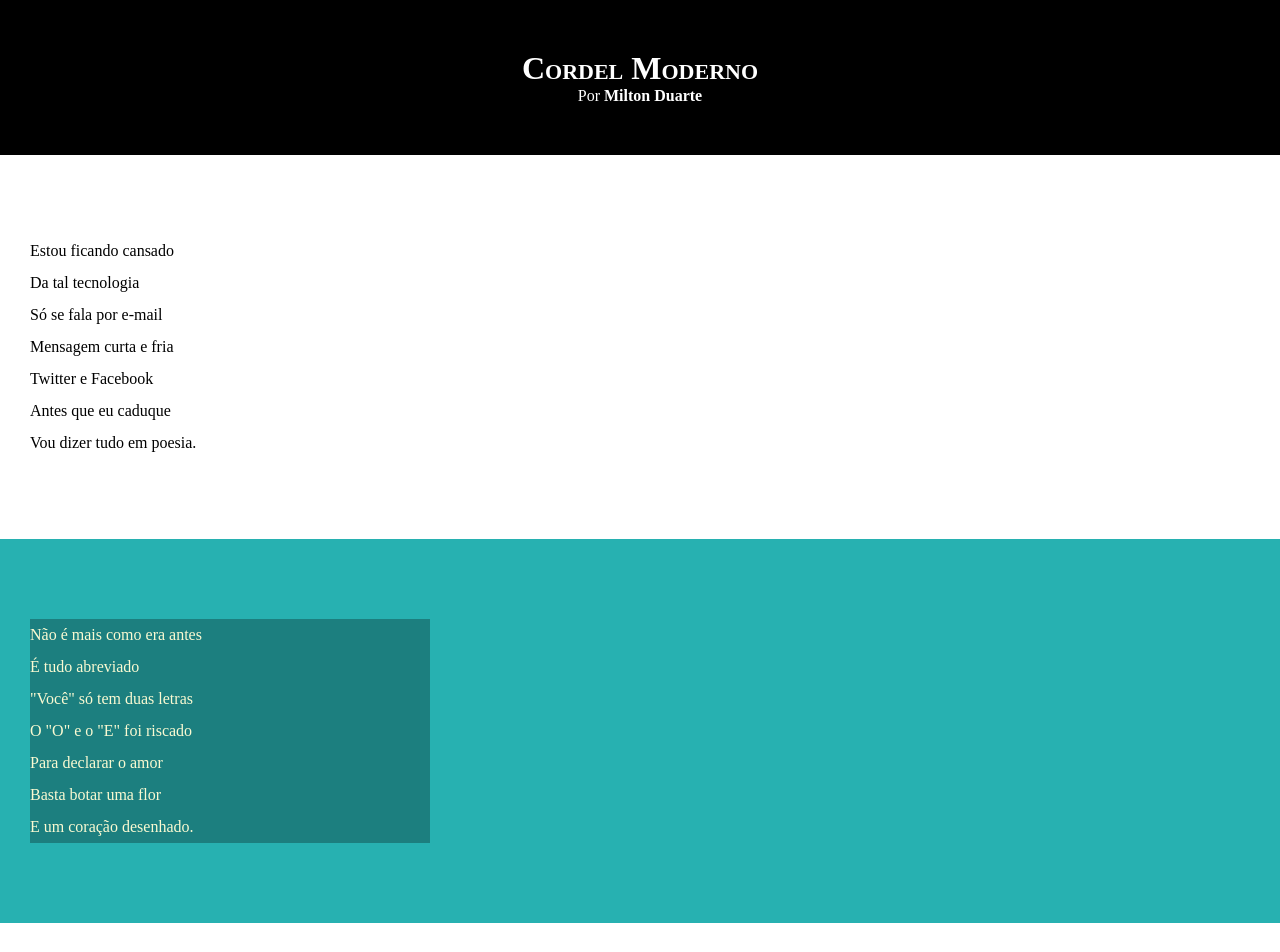
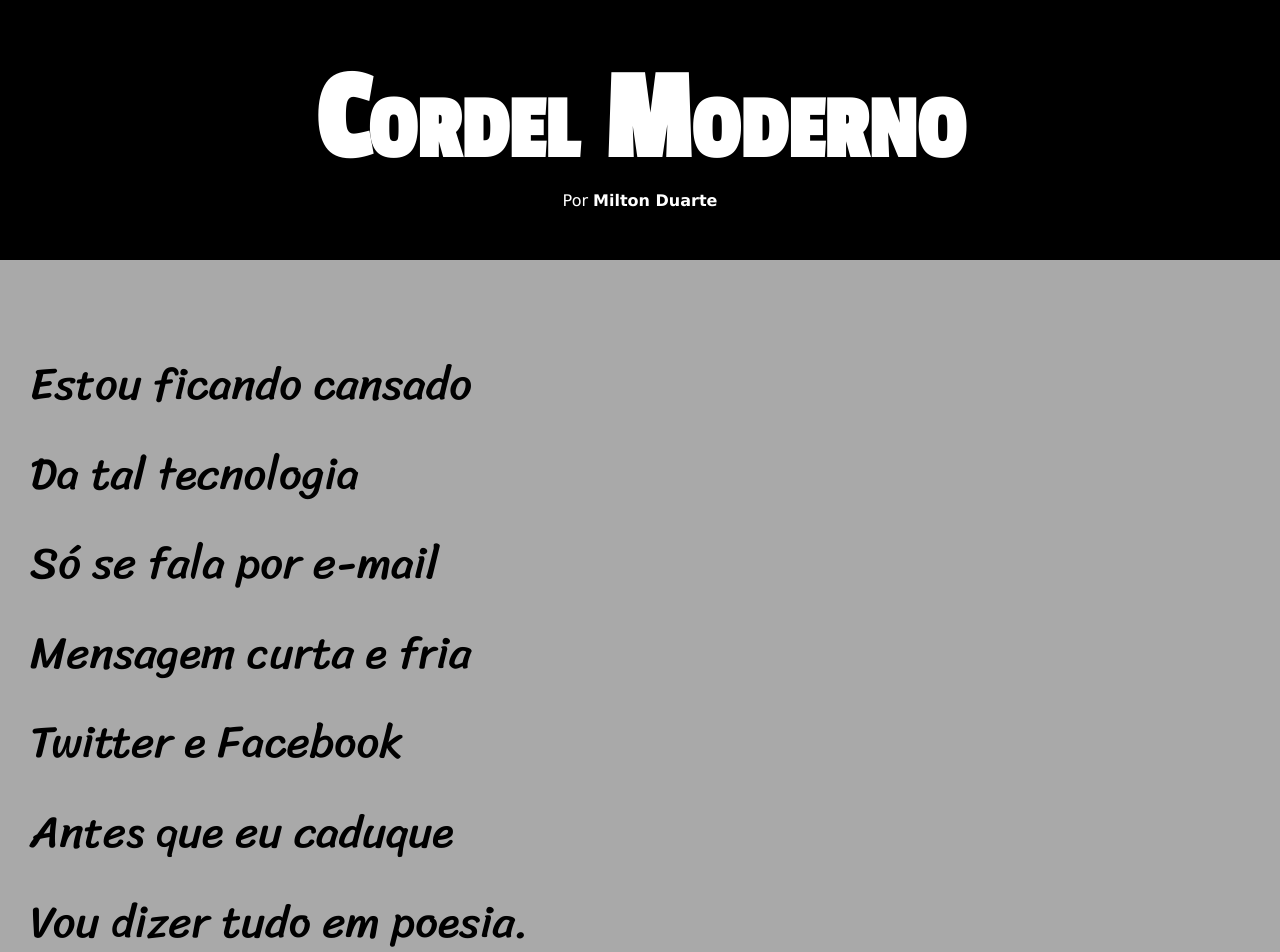
Before and after one commit to viniciuscalefo/HTML-CSS, a plain HTML site: page exercicios/desafio12/index.html in a window 1280 px wide. Shown: the top 952 px of the page. Drawn offline with Linux system fonts and the light colour scheme.

Commit message:
Update style.css

```diff
--- a/exercicios/desafio12/estilo/style.css
+++ b/exercicios/desafio12/estilo/style.css
@@ -1,12 +1,21 @@
 @charset "UTF-8";
 
+@import url('https://fonts.googleapis.com/css2?family=Sriracha&display=swap');
+@import url('https://fonts.googleapis.com/css2?family=Passion+One&display=swap');
+:root {
+    --fonte1: Verdana, Geneva, Tahoma, sans-serif;
+    --fonte2: 'Passion One', cursive;
+    --fonte3: 'Sriracha', cursive;
+}
 *{
     margin: 0px;
     padding: 0px;
+    font-size: 1em;
 }
 html,body{
     min-height: 100vh;
     background-color: darkgray;
+    font-family: var(--fonte1);
 }
 
 header{
@@ -18,6 +27,8 @@ header{
 header > h1{
     padding-top: 50px;
     font-variant: small-caps;
+    font-size: 10vw;
+    font-family: var(--fonte2)
 }
 
 header > p {
@@ -39,19 +50,24 @@ section{
     padding-bottom: 10vh;
     line-height: 2em;
     padding-left: 30px;
+    font-family: var(--fonte3);
+    font-size: 3.5vw;
+
 }
 section.normal{
-    background-color: white;
-    color: black;
+    background-color:white
+    color:black;
 }
 
 section.imagem{
-    background-color: rgb(39, 177, 177);
-    color: lightgoldenrodyellow;
 
+    background-color: rgb(51,51,51);
+    color: white;
 }
 
 section.imagem > p{
+    display: inline-block;
+    padding: 5px;
     width: 400px;
     background-color: rgba(0, 0, 0, 0.288);
 }
```
